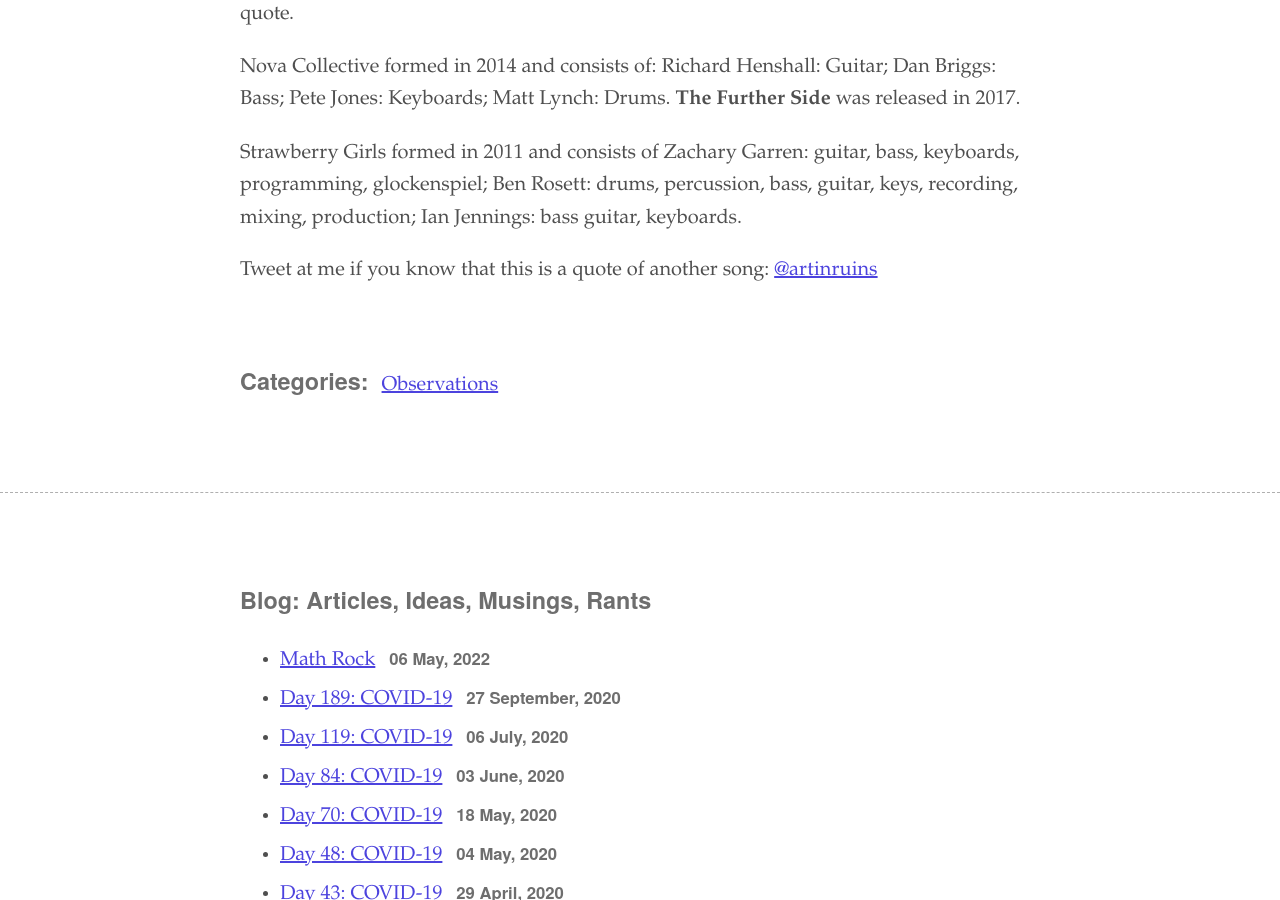
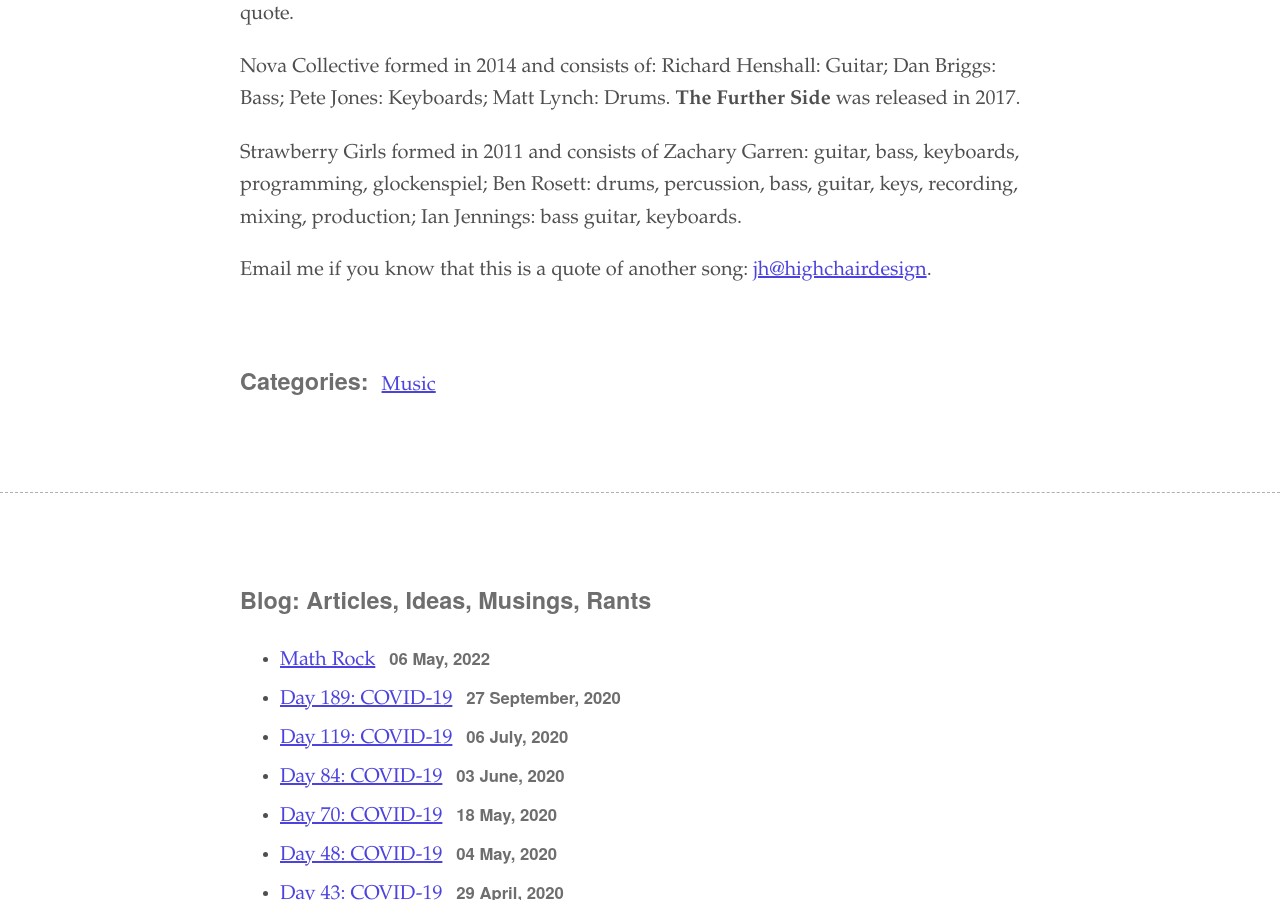
Before and after one commit to highchair/highchairdesign-com, a Jekyll site: the page built from _posts/2022-05-06-math-rock.md, in a window 1280 px wide and 900 px high, scrolled down 549 px. Built offline with Jekyll 4.4.1, drawn with Linux system fonts in a browser that asks for light colours.

Commit message:
Edits to old posts

```diff
--- a/_posts/2022-05-06-math-rock.md
+++ b/_posts/2022-05-06-math-rock.md
@@ -2,7 +2,7 @@
 layout: post
 title: "Math Rock"
 date: 2022-05-06 11:30:00 -0500
-categories: [ Observations ]
+categories: [ Music ]
 ---
 
 To quickly put come closure around my COVID posts recently… it became less and less novel to talk about. Mundane. Now its part of life. Its not special anymore. And life was moving fast enough but everything felt the same enough that I had no energy to blog about it. Ok, that's over.
@@ -13,4 +13,4 @@
 
 Strawberry Girls formed in 2011 and consists of Zachary Garren: guitar, bass, keyboards, programming, glockenspiel; Ben Rosett: drums, percussion, bass, guitar, keys, recording, mixing, production; Ian Jennings: bass guitar, keyboards.
 
-Tweet at me if you know that this is a quote of another song: [@artinruins](https://www.twitter.com/artinruins){:target="_blank"}
+Email me if you know that this is a quote of another song: [jh@highchairdesign](mailto:jh@highchairdesign).
--- /dev/null
+++ b/category/music.html
@@ -0,0 +1,6 @@
+---
+layout: category
+html-title: Mobile articles
+title: Posts in “Mobile”
+category: Mobile
+---
```
Also changed, not shown: _posts/2020-03-16-day-one-covid-19.md (+1 -1 lines), _posts/2020-09-21-day-hundred-eighty-nine.md (+2 -2 lines).
